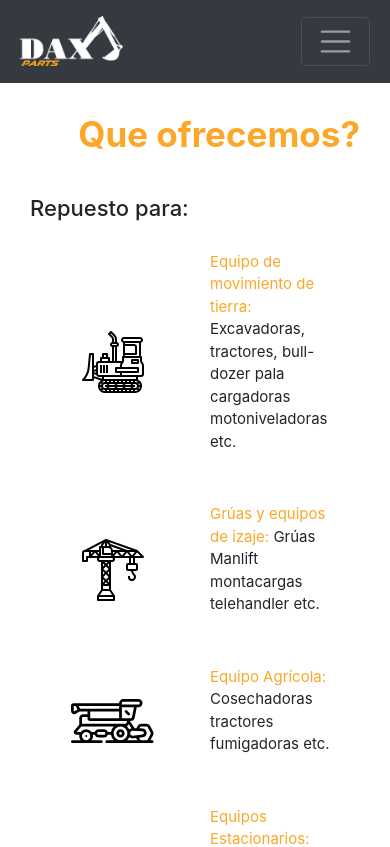
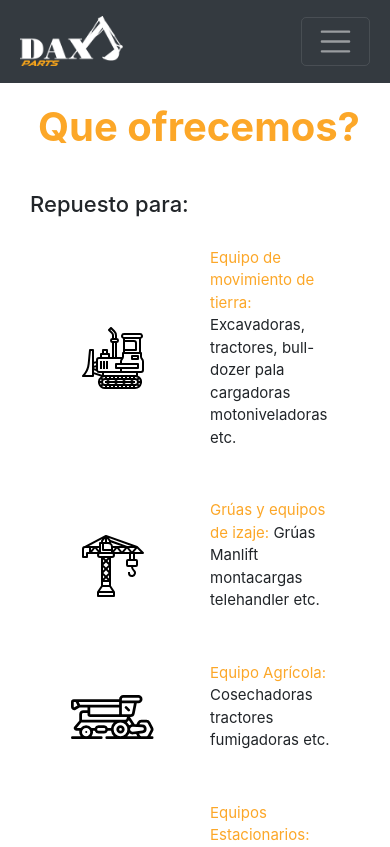
Before and after one commit to carlosmertens/daxparts, a React (Create React App) app: page /ofrecemos in a window 390 px wide. Shown: the top 847 px of the page. Built offline with nearby package versions, Linux system fonts and the light colour scheme; no server answers.

Commit message:
Style responsive Ofrecemos

```diff
--- a/src/components/ofrecemos/Ofrecemos.css
+++ b/src/components/ofrecemos/Ofrecemos.css
@@ -1,27 +1,17 @@
 /* ========== OFRECEMOS CSS ========== */
-
-.ofrecemos-title h1 {
-  color: #fca728;
-  font-weight: bolder;
-  text-align: right;
-}
 
 .ofrecemos-contenido h4 {
   text-align: left;
 }
-
 .ofrecemos-contenido p {
   font-size: 15px;
 }
-
 .ofrecemos-contenido .row {
   text-align: center;
 }
-
 .ofrecemos-contenido span {
   color: #fca728;
 }
-
 .ofrecemos-opciones {
   margin-bottom: 40px !important;
 }
@@ -38,8 +28,8 @@
 /* EXTRA SMALL devices (less than 480px) */
 @media only screen and (max-width: 480px) {
   .ofrecemos-title h1 {
-    font-size: 35px;
-    padding-top: 30px;
+    font-size: 40px;
+    padding-top: 20px;
   }
   .ofrecemos-contenido h4 {
     font-size: 22px;
@@ -52,16 +42,22 @@
   .ofrecemos-opciones {
     margin-bottom: 0px !important;
   }
+  .ofrecemos-contenido .col {
+    padding-bottom: 30px;
+  }
 }
 
 /* SMALL devices (old iPhones, 480px and up) */
 @media only screen and (min-width: 480px) {
   .ofrecemos-title h1 {
-    font-size: 60px;
+    font-size: 50px;
     padding-top: 20px;
   }
   .ofrecemos-contenido h4 {
-    margin: 40px 0px 100px 0px;
+    margin: 40px 0px 60px 0px;
+  }
+  .ofrecemos-contenido .col {
+    padding-bottom: 30px;
   }
 }
 
--- a/src/components/ofrecemos/Ofrecemos.js
+++ b/src/components/ofrecemos/Ofrecemos.js
@@ -11,18 +11,19 @@ import { ReactComponent as Truck } from '../../images/truck.svg';
 const Ofrecemos = ({ idioma }) => (
   <div className='container-fluid ofrecemos-contenido'>
     <div className='container ofrecemos-title'>
-      <h1>{idioma.ofrecemos.titulo}</h1>
+      <h1>
+        <strong>{idioma.ofrecemos.titulo}</strong>
+      </h1>
     </div>
 
     <div className='container ofrecemos-subtitle'>
       <h4>{idioma.ofrecemos.subtitulo}</h4>
     </div>
 
-    {/* Grid de contenido */}
     <div className='container ofrecemos-contenido'>
       <div className='row ofrecemos-opciones align-items-center'>
-        <div className='col-sm'>
-          <div className='container opcion'>
+        <div className='col-md'>
+          <div className='container oferta'>
             <div className='row'>
               <div className='col ofrecemos-icono'>
                 <Bulldozer />
@@ -35,8 +36,8 @@ const Ofrecemos = ({ idioma }) => (
             </div>
           </div>
         </div>
-        <div className='col-sm'>
-          <div className='container option'>
+        <div className='col-md'>
+          <div className='container oferta'>
             <div className='row'>
               <div className='col ofrecemos-icono'>
                 <Crane />
@@ -49,8 +50,8 @@ const Ofrecemos = ({ idioma }) => (
             </div>
           </div>
         </div>
-        <div className='col-sm'>
-          <div className='container option'>
+        <div className='col-md'>
+          <div className='container oferta'>
             <div className='row'>
               <div className='col ofrecemos-icono'>
                 <Page />
@@ -65,8 +66,8 @@ const Ofrecemos = ({ idioma }) => (
         </div>
       </div>
       <div className='row ofrecemos-opciones align-items-center'>
-        <div className='col-sm'>
-          <div className='container option'>
+        <div className='col-md'>
+          <div className='container oferta'>
             <div className='row'>
               <div className='col ofrecemos-icono'>
                 <Machine />
@@ -79,8 +80,8 @@ const Ofrecemos = ({ idioma }) => (
             </div>
           </div>
         </div>
-        <div className='col-sm'>
-          <div className='container option'>
+        <div className='col-md'>
+          <div className='container oferta'>
             <div className='row'>
               <div className='col ofrecemos-icono'>
                 <Tow />
@@ -93,8 +94,8 @@ const Ofrecemos = ({ idioma }) => (
             </div>
           </div>
         </div>
-        <div className='col-sm'>
-          <div className='container'>
+        <div className='col-md'>
+          <div className='container oferta'>
             <div className='row'>
               <div className='col ofrecemos-icono'>
                 <Truck />
```
